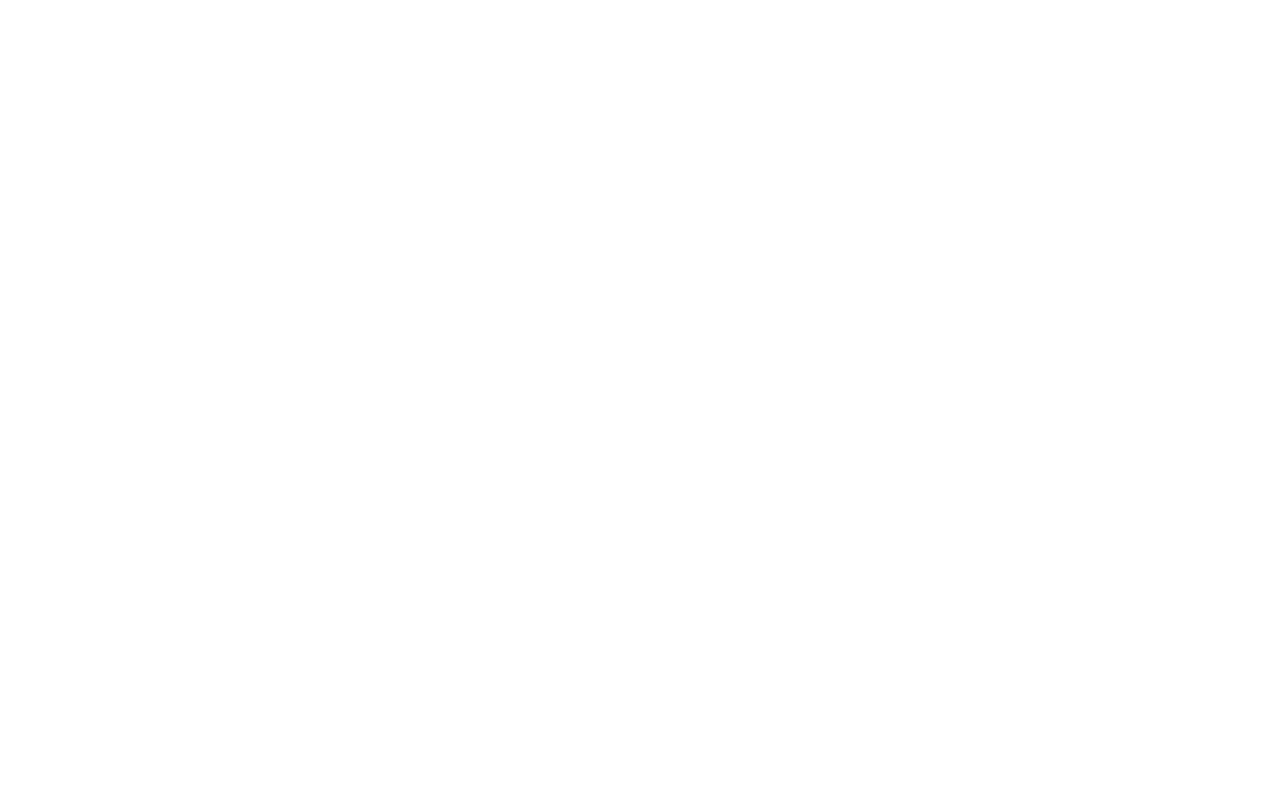
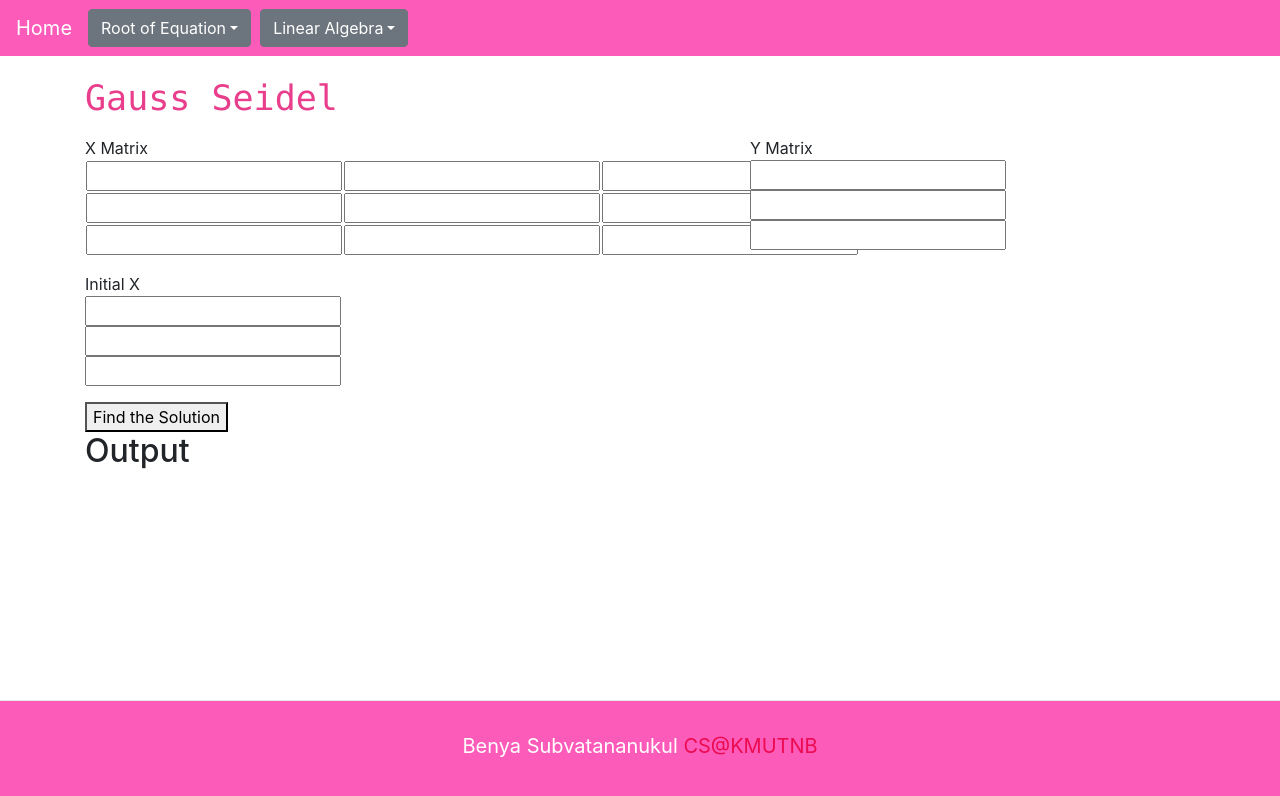
Before and after one commit to bebenya/numerweb, a React (Create React App) app: page /GaussSeidel in a window 1280 px wide. Shown: the top 796 px of the page. Built offline with nearby package versions, Linux system fonts and the light colour scheme.

Commit message:
GaussSeidel

```diff
--- a/src/App.js
+++ b/src/App.js
@@ -24,6 +24,9 @@
 import ConjugateGradient from './components/LinearAlgebra/ConjugateGradient';
 import Cholesky from './components/LinearAlgebra/Cholesky';
 import LUDecompose from './components/LinearAlgebra/LUDecompose';
+import GaussSeidel from './components/LinearAlgebra/GaussSeidel';
+
+
 class App extends Component {
 
   render() {
@@ -42,8 +45,9 @@
           <Route exact path="/GaussJordan" component={GaussJordan} />
           <Route exact path="/ConjugateGradient" component={ConjugateGradient} />
           <Route exact path="/Cholesky" component={Cholesky} />
+          <Route exact path="/LUDecompose" component={LUDecompose} />
+          <Route exact path="/GaussSeidel" component={GaussSeidel} />
 
-          <Route exact path="/LUDecompose" component={LUDecompose} />
 
         </BrowserRouter>
         </div>
--- /dev/null
+++ b/src/components/LinearAlgebra/GaussSeidel.js
@@ -0,0 +1,162 @@
+import React, { useState, useEffect } from "react";
+import { Container, Row, Col } from "react-bootstrap";
+import Axios from "axios";
+
+import "../../App.css";
+import Topbar from "../Topbar";
+import Footer from "../Footer";
+
+export default function GaussSeidel() {
+  const topic = "Gauss Seidel";
+  const [btnState, setBtnState] = useState(false);
+  const [output, setOutput] = useState([]);
+  const [matrixA, setMatrixA] = useState(
+    Array.from({ length: 3 }, () => Array.from({ length: 3 }, () => null))
+  );
+  const [matrixB, setMatrixB] = useState(
+    Array.from({ length: 1 }, () => Array.from({ length: 3 }, () => null))
+  );
+
+  const [matrixX, setMatrixX] = useState(
+    Array.from({ length: 1 }, () => Array.from({ length: 3 }, () => null))
+  );
+
+  useEffect(() => {
+    document.title = topic;
+  }, []);
+
+  const initialA = (row, column, event) => {
+    let copy = [...matrixA];
+    copy[row][column] = +event.target.value;
+    setMatrixA(copy);
+  };
+
+  const initialB = (row, column, event) => {
+    let copy = [...matrixB];
+    copy[row][column] = +event.target.value;
+    setMatrixB(copy);
+  };
+  const initialX = (row, column, event) => {
+    let copy = [...matrixX];
+    copy[row][column] = +event.target.value;
+    setMatrixX(copy);
+  };
+
+  const handleSubmit = (e) => {
+    if (btnState === false) {
+      e.preventDefault();
+      gauss_seidel();
+    }
+  };
+  const gauss_seidel = () => {
+    Axios.post("http://localhost:5000/api/GaussSeidelAPI", {
+      matrixA: matrixA,
+      matrixB: matrixB,
+      matrixX: matrixX,
+    })
+      .then((res) => {
+        setBtnState(true);
+        setOutput(res.data.out);
+        console.log(res.data.out);
+      })
+      .catch((err) => {
+        console.log(err);
+      });
+  };
+
+  return (
+    <div>
+      <Topbar />
+      <p></p>
+      <div>
+        <Container>
+          <h1>
+            <code>{topic}</code>
+          </h1>
+          <p></p>
+          <p></p>
+          <div>
+            <Row>
+              <Col xs="7">
+                X Matrix
+                <table>
+                  <tbody>
+                    {matrixA.map((row, rowIndex) => (
+                      <tr key={rowIndex}>
+                        {row.map((column, columnIndex) => (
+                          <td key={columnIndex}>
+                            <input
+                              type="number"
+                              disabled={btnState}
+                              onChange={(e) =>
+                                initialA(rowIndex, columnIndex, e)
+                              }
+                            />
+                          </td>
+                        ))}
+                      </tr>
+                    ))}
+                  </tbody>
+                </table>
+              </Col>
+
+              <Col xs="5">
+                Y Matrix
+                <table>
+                  <tbody>
+                    {matrixB.map((row, rowIndex) => (
+                      <tr key={rowIndex}>
+                        {row.map((column, columnIndex) => (
+                          <tr key={columnIndex}>
+                            <input
+                              type="number"
+                              disabled={btnState}
+                              onChange={(e) =>
+                                initialB(rowIndex, columnIndex, e)
+                              }
+                            />
+                          </tr>
+                        ))}
+                      </tr>
+                    ))}
+                  </tbody>
+                </table>
+              </Col>
+            </Row>
+            <p></p>
+            Initial X
+            <table>
+              <tbody>
+                {matrixX.map((row, rowIndex) => (
+                  <tr key={rowIndex}>
+                    {row.map((column, columnIndex) => (
+                      <tr key={columnIndex}>
+                        <input
+                          type="number"
+                          disabled={btnState}
+                          onChange={(e) => initialX(rowIndex, columnIndex, e)}
+                        />
+                      </tr>
+                    ))}
+                  </tr>
+                ))}
+              </tbody>
+            </table>
+          </div>
+          <p></p>
+          <button value="Submit" disabled={btnState} onClick={handleSubmit}>
+            Find the Solution
+          </button>
+
+          <h2>Output</h2>
+          {output.map((item, index) => (
+            <li key={index}>
+              X<sub>{index + 1}</sub> = {item}
+            </li>
+          ))}
+        </Container>
+      </div>
+      <Footer />
+    </div>
+  );
+}
--- a/src/components/Topbar.js
+++ b/src/components/Topbar.js
@@ -45,8 +45,9 @@
                         <DropdownItem href="/ConjugateGradient" >ConjugateGradient</DropdownItem>
                         <DropdownItem href="/Cholesky" >Cholesky Decomposition</DropdownItem>
                         <DropdownItem href="/LUDecompose" >LU Decomposition</DropdownItem>
-                        <DropdownItem href="/Bisection" >Gauss-Seidel</DropdownItem>
+                        <DropdownItem href="/GaussSeidel" >Gauss-Seidel</DropdownItem>
                         <DropdownItem href="/Bisection" >Jacobi's Method</DropdownItem>
+
 
 
                     </DropdownMenu>
--- a/src/server.js
+++ b/src/server.js
@@ -17,6 +17,7 @@
 const ConjugateGradientAPI = require('./api/ConjugateGradientAPI')
 const CholeskyAPI = require('./api/CholeskyAPI')
 const LUDecomposeAPI = require('./api/LUDecomposeAPI')
+const GaussSeidelAPI = require('./api/GaussSeidelAPI')
 
 app.use('/',BisectionAPI);
 app.use('/',FalsePosAPI);
@@ -29,6 +30,7 @@
 app.use('/',ConjugateGradientAPI);
 app.use('/',CholeskyAPI);
 app.use('/',LUDecomposeAPI);
+app.use('/',GaussSeidelAPI);
 
 
 app.listen(port, () => console.log("Backend server live on " + port));
```
Also changed, not shown: src/api/GaussSeidelAPI.js (added, +51 -0 lines).
